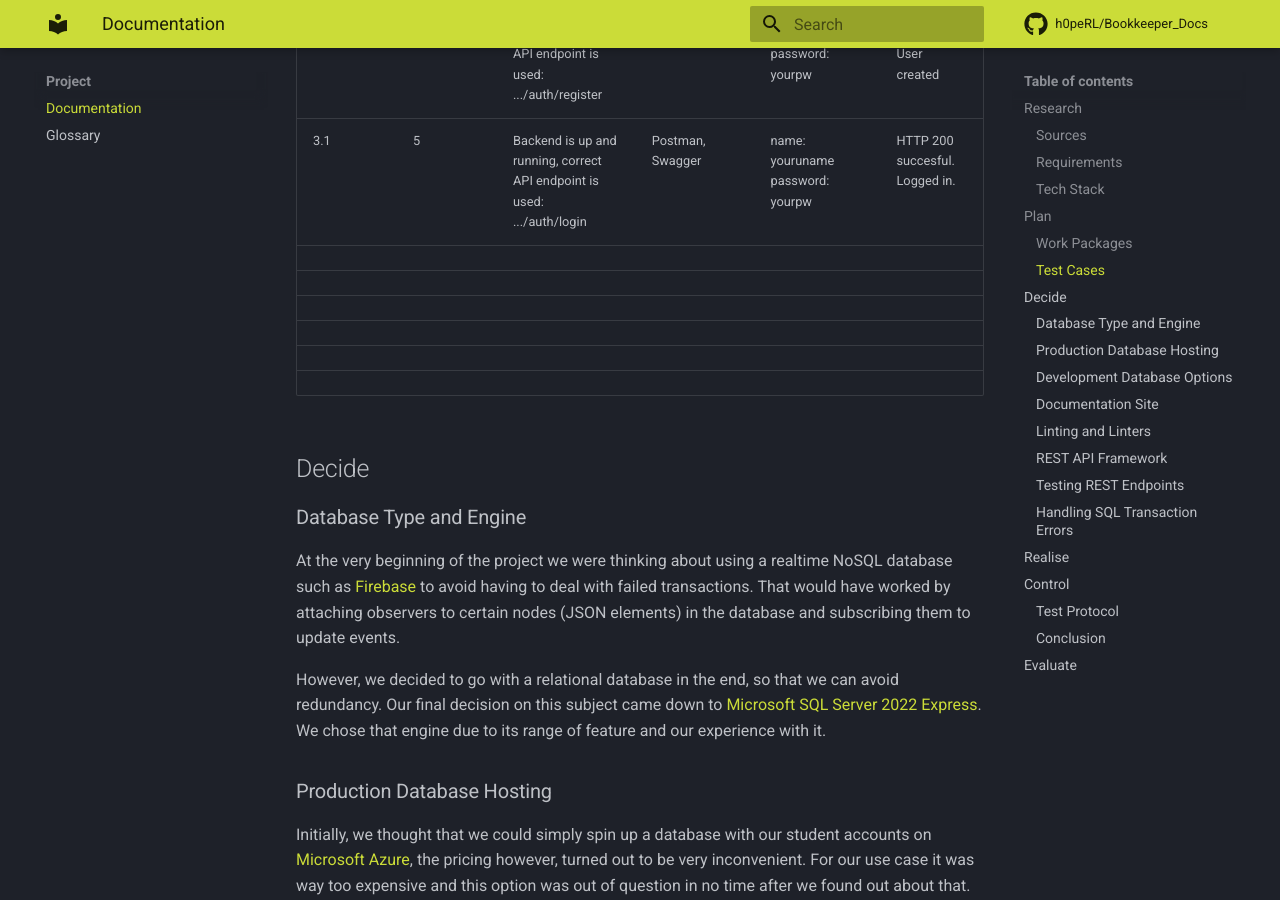
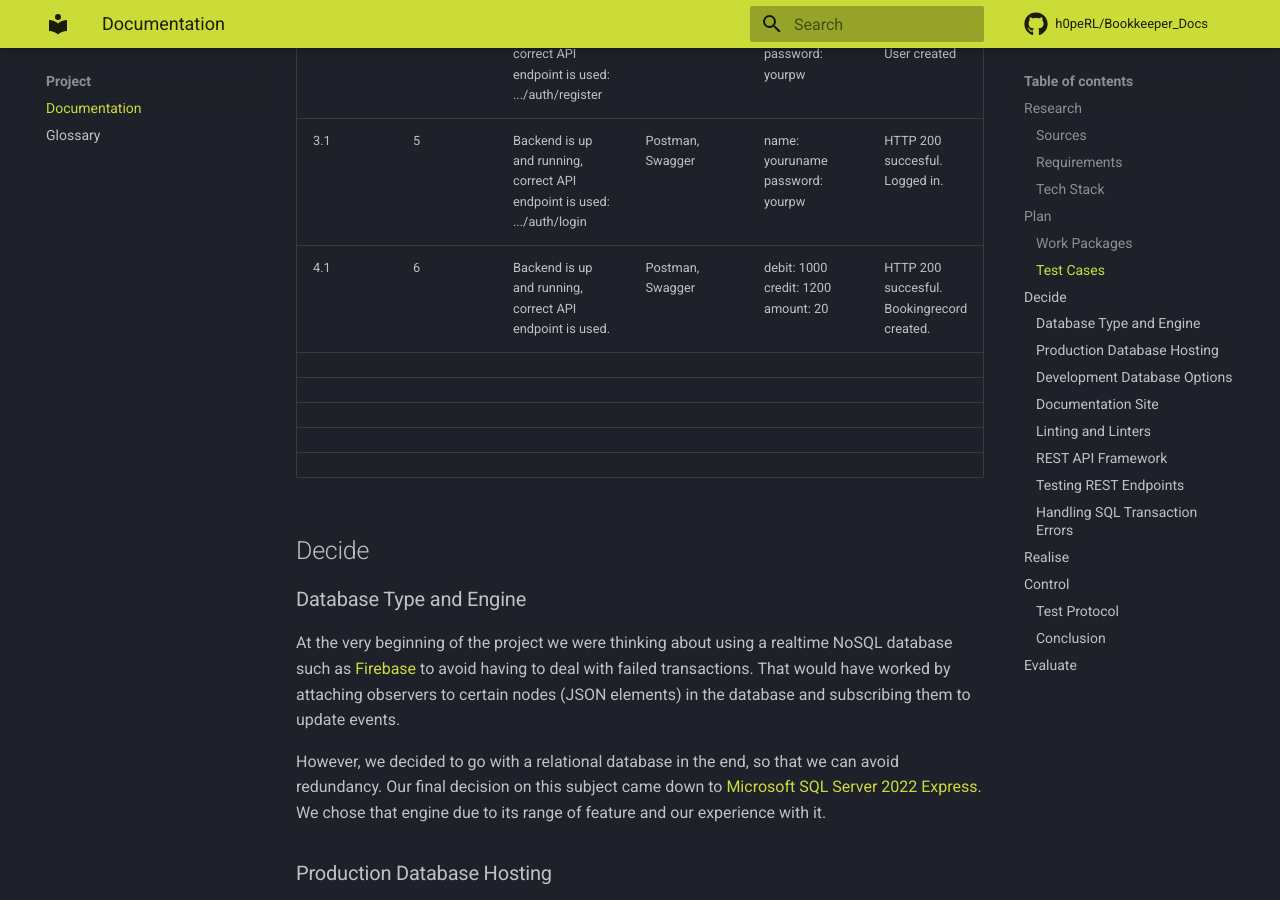
Before and after one commit to h0peRL/Bookkeeper_Docs, an MkDocs documentation site: the page built from docs/project/documentation.md, in a window 1280 px wide and 900 px high, scrolled down 3532 px. Built offline with MkDocs 1.6.1 and Material for MkDocs 9.7.7, drawn with Linux system fonts in a browser that asks for light colours; comment, search, counter and statistics services are not loaded.

```diff
--- a/docs/project/documentation.md
+++ b/docs/project/documentation.md
@@ -75,17 +75,17 @@ total lessons: 35 * 3 = 105
 
 ### Test Cases
 
-| Testf.<br />Nr. | Anf.<br />Nr. | Voraussetzungen                                                            | Testumgebung     | Eingabe/Aktion                                                        | Erw. Ausgabe                     |
-| --------------- | ------------- | -------------------------------------------------------------------------- | ---------------- | --------------------------------------------------------------------- | :------------------------------- |
-| 1.1             | 3             | Unittest for multifuctionality is crated.                                  | VS, .NET 8.0 LTS | Start the unittest which is used to test the multiuser functionality. | Unittest is succesfull.          |
-| 2.1             | 4             | Backend is up and running, correct API endpoint is used: .../auth/register | Postman, Swagger | name: youruname<br />password: yourpw                                 | HTTP 200 succesful. User created |
-| 3.1             | 5             | Backend is up and running, correct API endpoint is used: .../auth/login    | Postman, Swagger | name: youruname<br />password: yourpw                                 | HTTP 200 succesful. Logged in.   |
-|                 |               |                                                                            |                  |                                                                       |                                  |
-|                 |               |                                                                            |                  |                                                                       |                                  |
-|                 |               |                                                                            |                  |                                                                       |                                  |
-|                 |               |                                                                            |                  |                                                                       |                                  |
-|                 |               |                                                                            |                  |                                                                       |                                  |
-|                 |               |                                                                            |                  |                                                                       |                                  |
+| Testf.<br />Nr. | Anf.<br />Nr. | Voraussetzungen                                                            | Testumgebung     | Eingabe/Aktion                                                        | Erw. Ausgabe                               |
+| --------------- | ------------- | -------------------------------------------------------------------------- | ---------------- | --------------------------------------------------------------------- | :----------------------------------------- |
+| 1.1             | 3             | Unittest for multifuctionality is crated.                                  | VS, .NET 8.0 LTS | Start the unittest which is used to test the multiuser functionality. | Unittest is succesfull.                    |
+| 2.1             | 4             | Backend is up and running, correct API endpoint is used: .../auth/register | Postman, Swagger | name: youruname<br />password: yourpw                                 | HTTP 200 succesful. User created           |
+| 3.1             | 5             | Backend is up and running, correct API endpoint is used: .../auth/login    | Postman, Swagger | name: youruname<br />password: yourpw                                 | HTTP 200 succesful. Logged in.             |
+| 4.1             | 6             | Backend is up and running, correct API endpoint is used.                   | Postman, Swagger | debit: 1000 credit: 1200 amount: 20                                   | HTTP 200 succesful. Bookingrecord created. |
+|                 |               |                                                                            |                  |                                                                       |                                            |
+|                 |               |                                                                            |                  |                                                                       |                                            |
+|                 |               |                                                                            |                  |                                                                       |                                            |
+|                 |               |                                                                            |                  |                                                                       |                                            |
+|                 |               |                                                                            |                  |                                                                       |                                            |
 
 ## Decide
 
```
